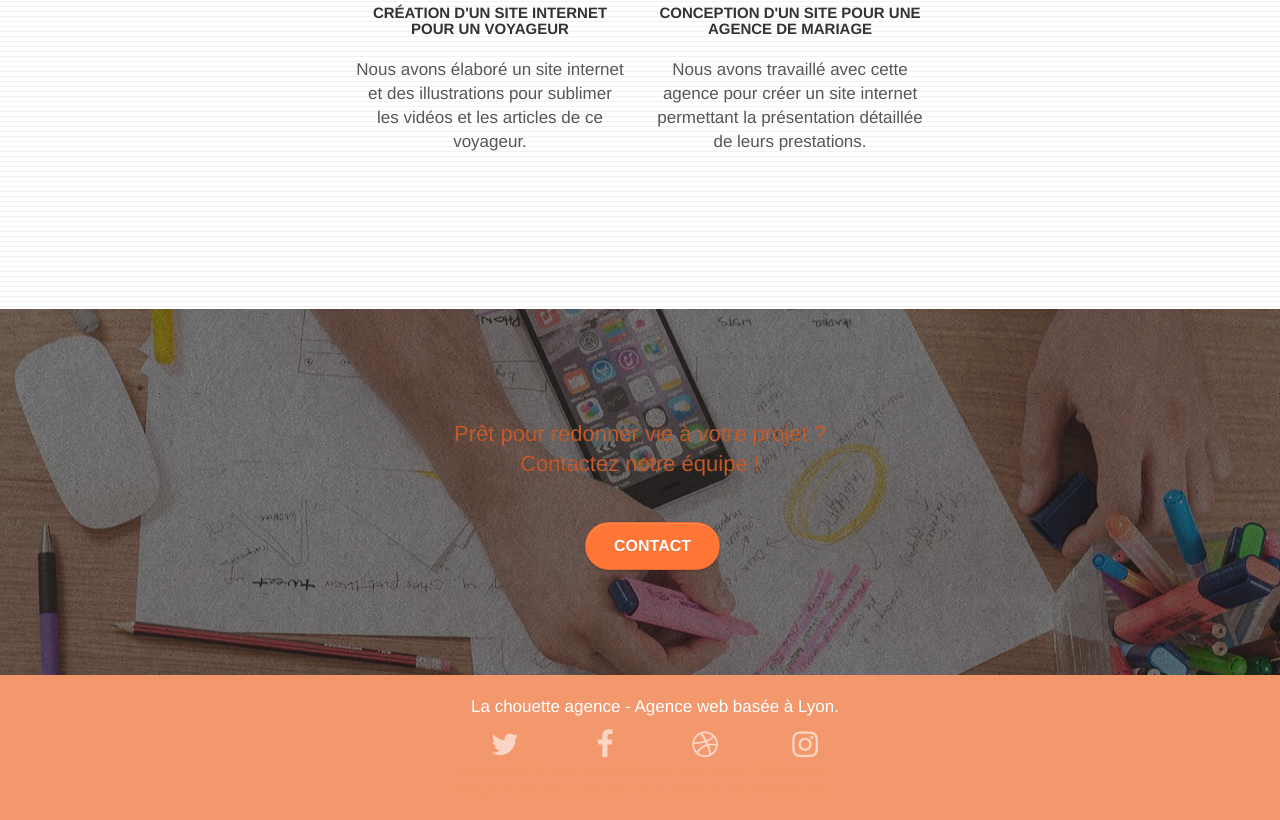
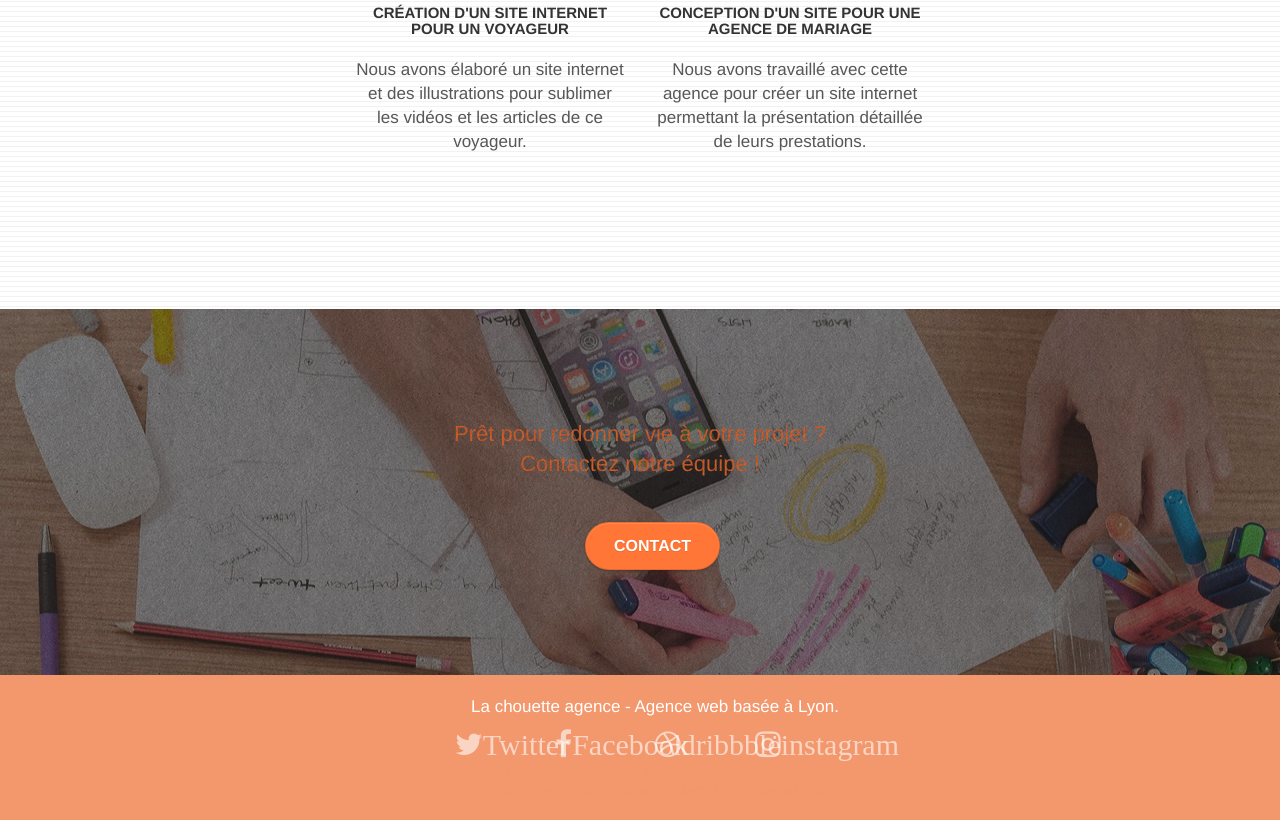
Before and after one commit to Rappson/projet4_Axel_Grolier, a plain HTML site: page index.html in a window 1280 px wide. Shown: the part 2804-3624 px from the top of the page. Drawn offline with Linux system fonts and the light colour scheme.

Commit message:
mise en place de la zone social

```diff
--- a/index.html
+++ b/index.html
@@ -265,22 +265,22 @@
 					<div class="row row-no-gutters social">
 						<div class="col-sm-3">
 							<div class="text-center">
-								<a class="social" href="https://twitter.com/?lang=fr"><span class="fa fa-twitter icon-md"></span></a>
+								<a class="social" href="https://twitter.com/?lang=fr"><span class="fa fa-twitter icon-md">Twitter</span></a>
 							</div>
 						</div>
 						<div class="col-sm-3">
 							<div class="text-center">
-								<a class="social" href="https://fr-fr.facebook.com/"><span class="fa fa-facebook icon-md"></span></a>
+								<a class="social" href="https://fr-fr.facebook.com/"><span class="fa fa-facebook icon-md">Facebook</span></a>
 							</div>
 						</div>
 						<div class="col-sm-3">
 							<div class="text-center">
-								<a class="social" href="https://dribbble.com/"><span class="fa fa-dribbble icon-md"></span></a>
+								<a class="social" href="https://dribbble.com/"><span class="fa fa-dribbble icon-md">dribbble</span></a>
 							</div>
 						</div>
 						<div class="col-sm-3">
 							<div class="text-center">
-								<a class="social" href="https://www.instagram.com/?hl=fr"><span class="fa fa-instagram icon-md"></span></a>
+								<a class="social" href="https://www.instagram.com/?hl=fr"><span class="fa fa-instagram icon-md">instagram</span></a>
 							</div>
 						</div>
 						<div class="keywords" style="color:#F3976C;">Agence web à paris, stratégie web, web design,
```
